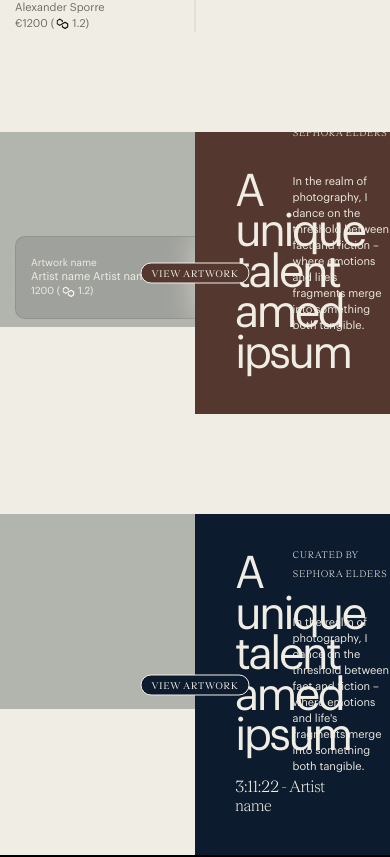
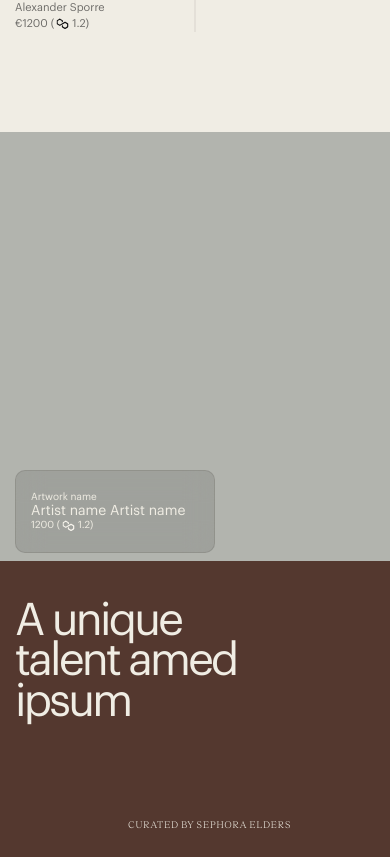
Before and after one commit to Unveil-art/unveil-marketplace, a Next.js app: page /gallery in a window 390 px wide. Shown: the part 2713-3570 px from the top of the page. Built offline with nearby package versions, Linux system fonts and the light colour scheme.

Commit message:
gallery about artwork mobile fix

```diff
--- a/components/general/CollectionDetails.jsx
+++ b/components/general/CollectionDetails.jsx
@@ -1,6 +1,6 @@
 import React from "react";
 
-import Currency from "./svg/Currency";
+import Currency from "../svg/Currency";
 
 const CollectionDetails = ({ imageMargin, color, backgroundColor }) => {
   return (
--- a/components/reusable/About.jsx
+++ b/components/reusable/About.jsx
@@ -4,12 +4,12 @@ import Currency from "../svg/Currency";
 
 const About = ({ name, price, title, subheading, text, bg, releaseDate }) => {
   return (
-    <section className="relative grid grid-cols-2 2xl:h-screen mt-[100px]">
-      <div className="relative aspect-square 2xl:aspect-auto bg-unveilGreen">
+    <section className="relative grid grid-cols-1 md:grid-cols-2 2xl:h-screen mt-[100px]">
+      <div className="relative md:aspect-square aspect-[10/11] 2xl:aspect-auto bg-unveilGreen">
         {!releaseDate && (
           <div className="absolute bottom-2 left-[15px] w-[200px] bg-bgBlackOpacity border rounded-[10px] border-bgColorHover text-unveilWhite py-5 px-[15px] bg-blur">
             <p className="leading-tight b5">Artwork name</p>
-            <h6 className="truncate b3">
+            <h6 className="truncate text-[14px] md:text-[16px] b3">
               {name} {name}
             </h6>
             <div className="flex items-center gap-1">
@@ -24,15 +24,15 @@ const About = ({ name, price, title, subheading, text, bg, releaseDate }) => {
       </div>
       <div
         style={{ backgroundColor: bg }}
-        className="relative p-10 text-unveilWhite"
+        className="relative p-[15px] pt-10 md:p-10 text-unveilWhite aspect-[10/11] md:aspect-auto"
       >
-        <h2 className="h1 max-w-[90%]">{title}</h2>
+        <h2 className="h1 max-w-[75%] md:max-w-[90%]">{title}</h2>
         {releaseDate && (
           <h4 className="mt-5 s1 font-teodor">
             {releaseDate} - {name}
           </h4>
         )}
-        <div className="absolute bottom-20 left-1/2 max-w-[310px]">
+        <div className="absolute bottom-[60px] md:bottom-20 left-32 md:left-1/2 max-w-[310px]">
           <h5 className="l2">{subheading}</h5>
           <p className="pt-8 b3">{text}</p>
         </div>
@@ -40,7 +40,7 @@ const About = ({ name, price, title, subheading, text, bg, releaseDate }) => {
 
       {/* absolute label */}
       <span
-        className="absolute -translate-x-1/2 -translate-y-1/2 border rounded-full border-unveilWhite top-1/2 left-1/2 text-unveilWhite l2 px-[10px] cursor-pointer"
+        className="md:block hidden absolute -translate-x-1/2 -translate-y-1/2 border rounded-full border-unveilWhite top-1/2 left-1/2 text-unveilWhite l2 px-[10px] cursor-pointer"
         style={{ backgroundColor: bg }}
       >
         View Artwork
--- a/components/reusable/TwoBlockItems.jsx
+++ b/components/reusable/TwoBlockItems.jsx
@@ -27,12 +27,14 @@ const TwoBlockItems = ({ homePage = false }) => {
         </div>
       </div>
       {homePage && (
-        <div className="absolute top-0 w-px h-full -translate-x-1/2 bg-bgColorHover left-1/2"></div>
+        <div className="absolute top-0 block w-px h-full -translate-x-1/2 md:hidden bg-bgColorHover left-1/2"></div>
       )}
-      <div className={`${homePage ? "mt-[120px]" : ""}`}>
+      <div className={`${homePage ? "md:mt-0 mt-[120px]" : ""}`}>
         <div
           className={`${
-            homePage ? "aspect-[10/11] rounded-t-full" : "aspect-square"
+            homePage
+              ? "aspect-[10/11] md:rounded-none rounded-t-full"
+              : "aspect-square"
           }  bg-unveilGreen`}
         ></div>
         <span className="nft-print">nft + print</span>
--- a/components/section/Collection.jsx
+++ b/components/section/Collection.jsx
@@ -2,7 +2,7 @@ import React from "react";
 
 import OneLiner from "../reusable/Oneliner";
 import Title from "../reusable/Title";
-import CollectionDetails from "../CollectionDetails";
+import CollectionDetails from "../general/CollectionDetails";
 
 const Collection = ({
   title = "title",
--- a/pages/gallery/index.js
+++ b/pages/gallery/index.js
@@ -4,12 +4,14 @@ import OneLiner from "../../components/reusable/Oneliner";
 import Title from "../../components/reusable/Title";
 import Filter from "../../components/section/Filter";
 import SortAndSearch from "../../components/section/SortAndSearch";
-
+import PageHead from "../../components/general/Head";
 import SearchBlockItems from "../../components/section/SearchBlockItems";
 import GalleryBlockItems from "../../components/section/GalleryBlockItems";
 
 export default function Gallery() {
   return (
+    <>
+      <PageHead />
       <main className="mt-[130px]">
         <Title title="Gallery" />
         <OneLiner
@@ -26,5 +28,6 @@ export default function Gallery() {
 
         <SortAndSearch />
       </main>
+    </>
   );
 }
```
Lines whose indentation alone changed are shown as unchanged.
